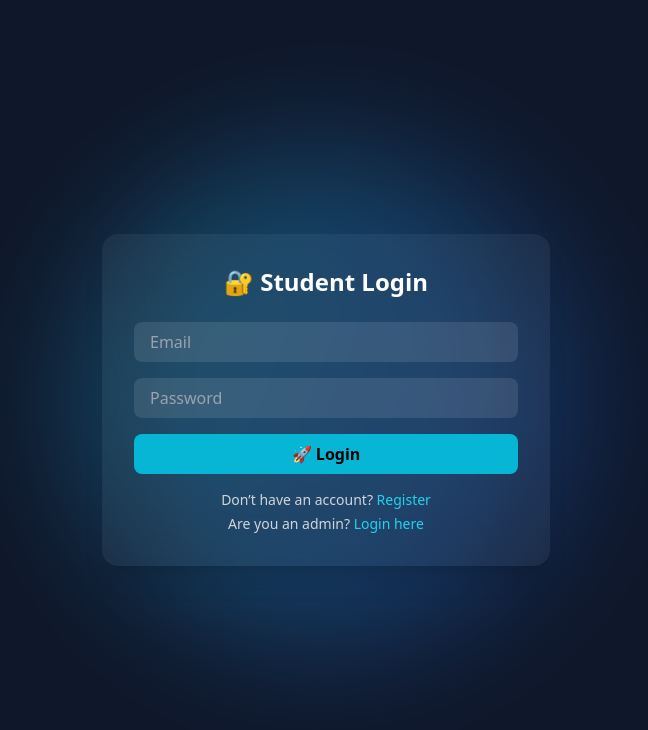
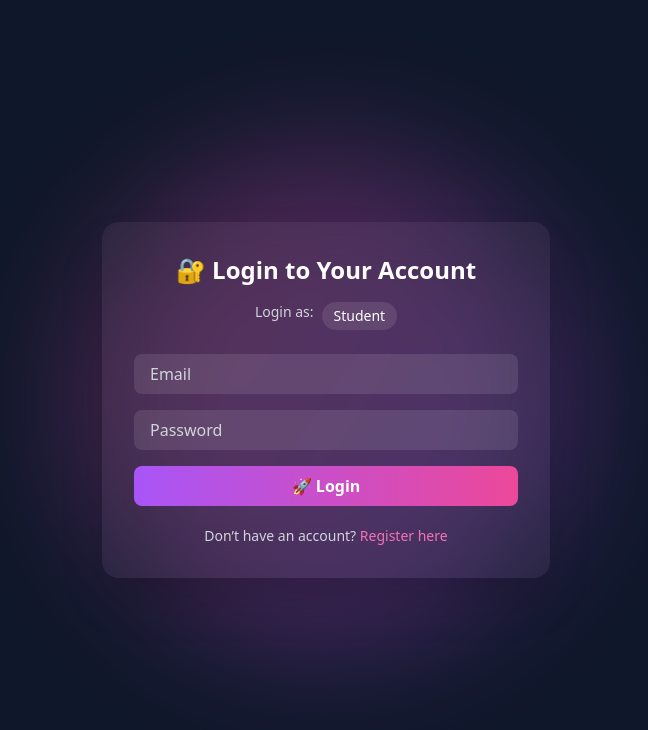
Before and after one commit to its-krishna-patil/qroll-frontend, a React (Vite) app: page /login in a window 1280 px wide. Shown: the top 730 px of the page, without its empty margins (314-962 px from the left). Built offline with nearby package versions, Linux system fonts and the light colour scheme.

Commit message:
Update Login.jsx

```diff
--- a/src/pages/Login.jsx
+++ b/src/pages/Login.jsx
@@ -1,89 +1,144 @@
 import { useState } from "react";
 import axios from "axios";
+import { motion, AnimatePresence } from "framer-motion";
 import { useNavigate } from "react-router-dom";
-import { motion } from "framer-motion";
+import { ToastContainer, toast } from "react-toastify";
+import "react-toastify/dist/ReactToastify.css";
 
 const Login = () => {
-  const [form, setForm] = useState({ email: "", password: "" });
-  const [status, setStatus] = useState("");
+  const [form, setForm] = useState({ email: "", password: "", role: "student" });
   const navigate = useNavigate();
+  const [loading, setLoading] = useState(false);
+  const [success, setSuccess] = useState(false);
 
   const handleChange = (e) => {
     setForm({ ...form, [e.target.name]: e.target.value });
   };
 
+  const handleRoleToggle = () => {
+    setForm({ ...form, role: form.role === "student" ? "admin" : "student" });
+  };
+
   const handleLogin = async (e) => {
     e.preventDefault();
+    setLoading(true);
     try {
       const res = await axios.post("https://qroll-production.up.railway.app/api/login", form);
       localStorage.setItem("token", res.data.token);
       localStorage.setItem("user", JSON.stringify(res.data.user));
-      navigate("/room/301");
-    } catch {
-      setStatus("❌ Login failed");
+      setSuccess(true);
+      toast.success("✅ Login successful");
+      setTimeout(() => {
+        navigate(form.role === "admin" ? "/admin-dashboard" : "/room/301");
+      }, 1500);
+    } catch (err) {
+      toast.error("❌ Login failed: Invalid credentials or server error");
+    } finally {
+      setLoading(false);
     }
   };
 
   return (
     <div className="relative min-h-screen flex items-center justify-center bg-[#0f172a] overflow-hidden">
-      {/* Rotating light effect */}
+      {/* Rotating glow animation */}
       <motion.div
-        className="absolute w-[500px] h-[500px] bg-gradient-to-tr from-cyan-400 to-blue-600 rounded-full blur-3xl opacity-30"
+        className="absolute w-[500px] h-[500px] bg-gradient-to-tr from-pink-500 to-purple-500 rounded-full blur-3xl opacity-30"
         animate={{ rotate: 360 }}
-        transition={{ repeat: Infinity, duration: 30, ease: "linear" }}
+        transition={{ repeat: Infinity, duration: 25, ease: "linear" }}
       />
+
+      {/* Confetti on success */}
+      <AnimatePresence>
+        {success && (
+          <motion.div
+            className="absolute inset-0 pointer-events-none"
+            initial={{ opacity: 0 }}
+            animate={{ opacity: 1 }}
+            exit={{ opacity: 0 }}
+          >
+            {[...Array(25)].map((_, i) => (
+              <motion.div
+                key={i}
+                className="w-2 h-2 rounded-full bg-white absolute"
+                initial={{ top: "50%", left: "50%" }}
+                animate={{
+                  x: Math.random() * 400 - 200,
+                  y: Math.random() * 400 - 200,
+                  opacity: 0,
+                  scale: 0.5,
+                }}
+                transition={{ duration: 1.2, delay: i * 0.02 }}
+              />
+            ))}
+          </motion.div>
+        )}
+      </AnimatePresence>
 
       {/* Login card */}
       <motion.div
-        className="relative z-10 backdrop-blur-xl bg-white/5 p-8 rounded-2xl shadow-xl w-[90%] max-w-md text-white"
-        initial={{ opacity: 0, y: 40 }}
-        animate={{ opacity: 1, y: 0 }}
-        transition={{ duration: 0.6 }}
+        className="relative z-10 backdrop-blur-xl bg-white/5 p-8 rounded-2xl shadow-2xl w-[90%] max-w-md text-white"
+        initial={{ opacity: 0, y: 60, scale: 0.95 }}
+        animate={{ opacity: 1, y: 0, scale: 1 }}
+        transition={{ duration: 0.8, ease: "easeOut" }}
       >
-        <h2 className="text-2xl font-bold text-center mb-6">🔐 Student Login</h2>
+        <ToastContainer />
+        <h2 className="text-2xl font-bold text-center mb-4">🔐 Login to Your Account</h2>
+
+        {/* Role toggle */}
+        <div className="flex justify-center mb-6 text-sm">
+          <span className="mr-2 text-gray-300">Login as:</span>
+          <button
+            type="button"
+            onClick={handleRoleToggle}
+            className="px-3 py-1 rounded-full bg-white/10 hover:bg-white/20 transition"
+          >
+            {form.role === "student" ? "Student" : "Admin"}
+          </button>
+        </div>
 
         <form onSubmit={handleLogin} className="space-y-4">
-          <input
+          <motion.input
+            whileFocus={{ scale: 1.02 }}
+            type="email"
             name="email"
-            type="email"
-            placeholder="Email"
             value={form.email}
             onChange={handleChange}
+            placeholder="Email"
             required
-            className="w-full px-4 py-2 rounded-lg bg-white/10 focus:outline-none focus:ring-2 focus:ring-cyan-500"
+            className={inputStyle}
           />
-          <input
+          <motion.input
+            whileFocus={{ scale: 1.02 }}
+            type="password"
             name="password"
-            type="password"
-            placeholder="Password"
             value={form.password}
             onChange={handleChange}
+            placeholder="Password"
             required
-            className="w-full px-4 py-2 rounded-lg bg-white/10 focus:outline-none focus:ring-2 focus:ring-cyan-500"
+            className={inputStyle}
           />
-          <button
+
+          <motion.button
             type="submit"
-            className="w-full bg-cyan-500 hover:bg-cyan-600 text-black font-bold py-2 px-4 rounded-lg transition"
+            whileHover={{ scale: 1.05 }}
+            whileTap={{ scale: 0.95 }}
+            disabled={loading}
+            className="w-full bg-gradient-to-r from-purple-500 to-pink-500 hover:brightness-110 text-white font-bold py-2 px-4 rounded-lg"
           >
-            🚀 Login
-          </button>
+            {loading ? "Logging in..." : "🚀 Login"}
+          </motion.button>
         </form>
 
-        {status && <p className="text-red-400 mt-2 text-center">{status}</p>}
-
-        <div className="text-center mt-4 text-sm text-gray-300">
-          <p>
-            Don’t have an account?{" "}
-            <a href="/register" className="text-cyan-400 hover:underline">Register</a>
-          </p>
-          <p className="mt-1">
-            Are you an admin?{" "}
-            <a href="/admin-login" className="text-cyan-400 hover:underline">Login here</a>
-          </p>
-        </div>
+        <p className="text-sm text-center mt-5 text-gray-300">
+          Don’t have an account?{" "}
+          <a href="/register" className="text-pink-400 hover:underline">Register here</a>
+        </p>
       </motion.div>
     </div>
   );
 };
 
+const inputStyle =
+  "w-full px-4 py-2 rounded-lg bg-white/10 focus:outline-none focus:ring-2 focus:ring-pink-500 text-white placeholder-gray-300";
+
 export default Login;
```
